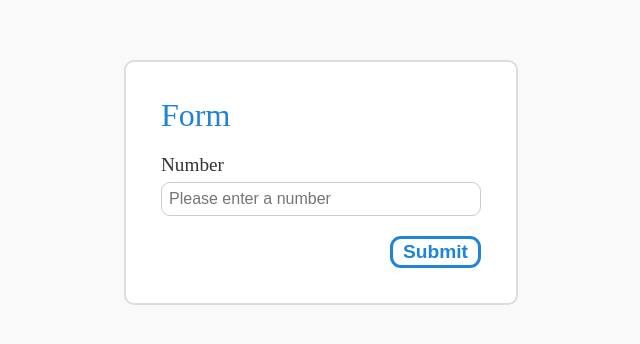
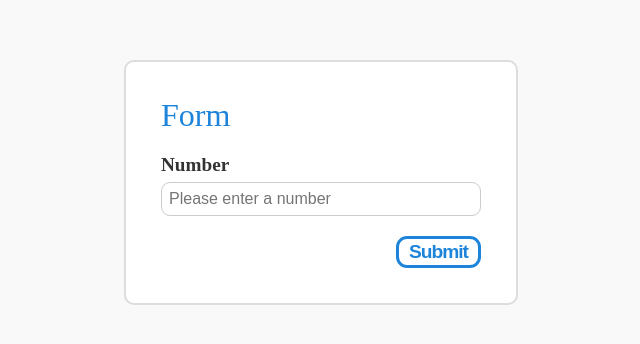
Before and after one commit to ViStamelou/Flarmio-Test, a plain HTML site: page index.html in a window 1280 px wide. Shown: the part 218-562 px from the top of the page, 319-959 px from the left. Drawn offline with Linux system fonts and the light colour scheme.

Commit message:
fix label font-weight

```diff
--- a/index.html
+++ b/index.html
@@ -34,6 +34,7 @@
         color: #333;
         margin-bottom: 6px;
         display: block;
+        font-weight: bold;
       }
 
       input[type="text"] {
@@ -52,6 +53,7 @@
         font-family: 'Arial', sans-serif;
         font-size: 1.2em;
         font-weight: bolder;
+        letter-spacing: -1px;
         padding: 2px 10px;
         border: 3px solid #1e84da;
         border-radius: 11px;
```
